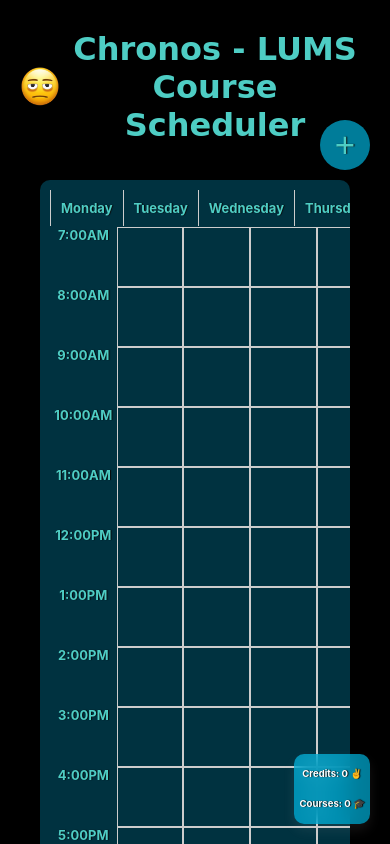
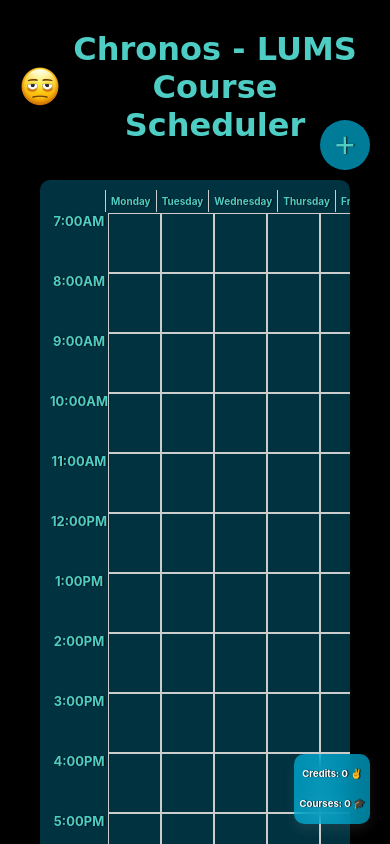
Before and after one commit to AhmadUmar6/chronosapp, a Next.js app: page / in a window 390 px wide. Built offline with nearby package versions, Linux system fonts and the light colour scheme.

Commit message:
font issue 2

```diff
--- a/styles/Calendar.module.css
+++ b/styles/Calendar.module.css
@@ -126,4 +126,11 @@
   .course {
     font-size: 0.8em; /* Adjust font size for smaller screens */
   }
+  .dayColumn {
+    font-size: x-small;
+    padding: 5px;
+  }
+  .header{
+    padding-left: 55px;
+  }
 }
```
